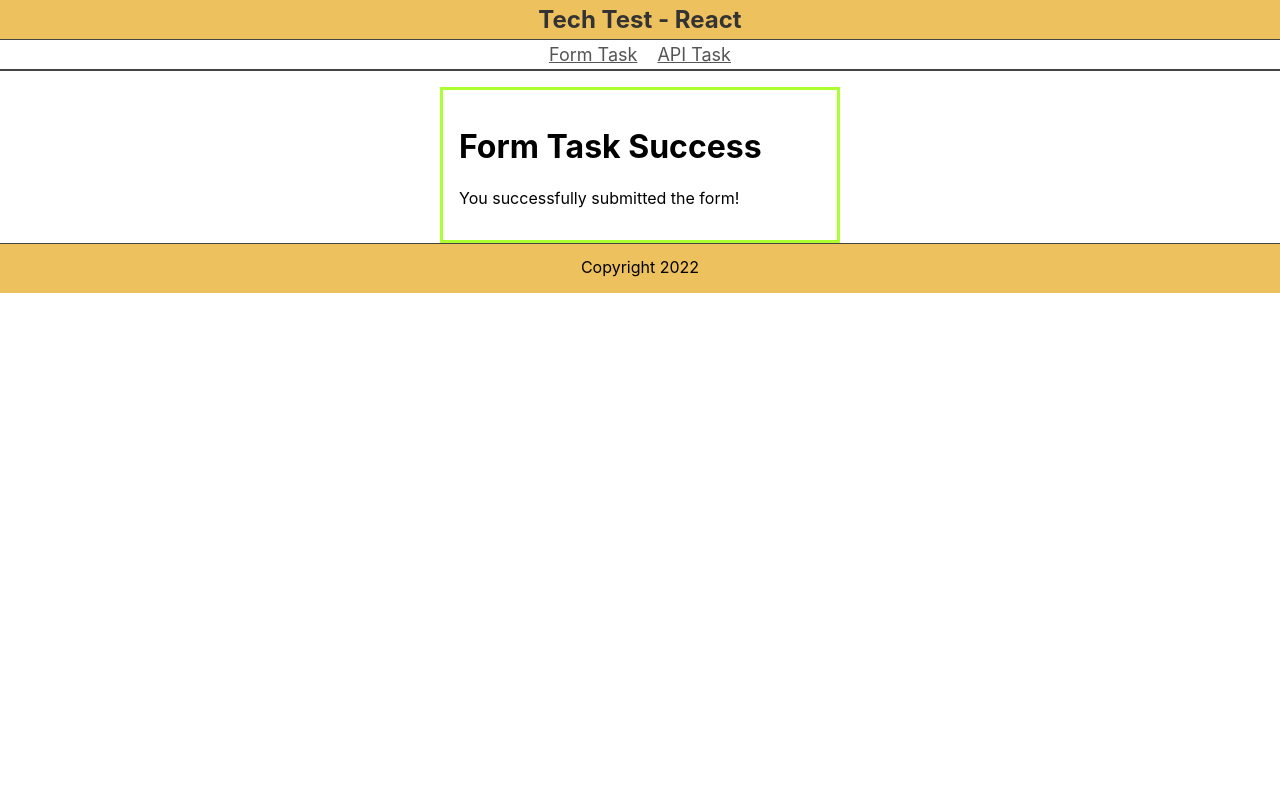
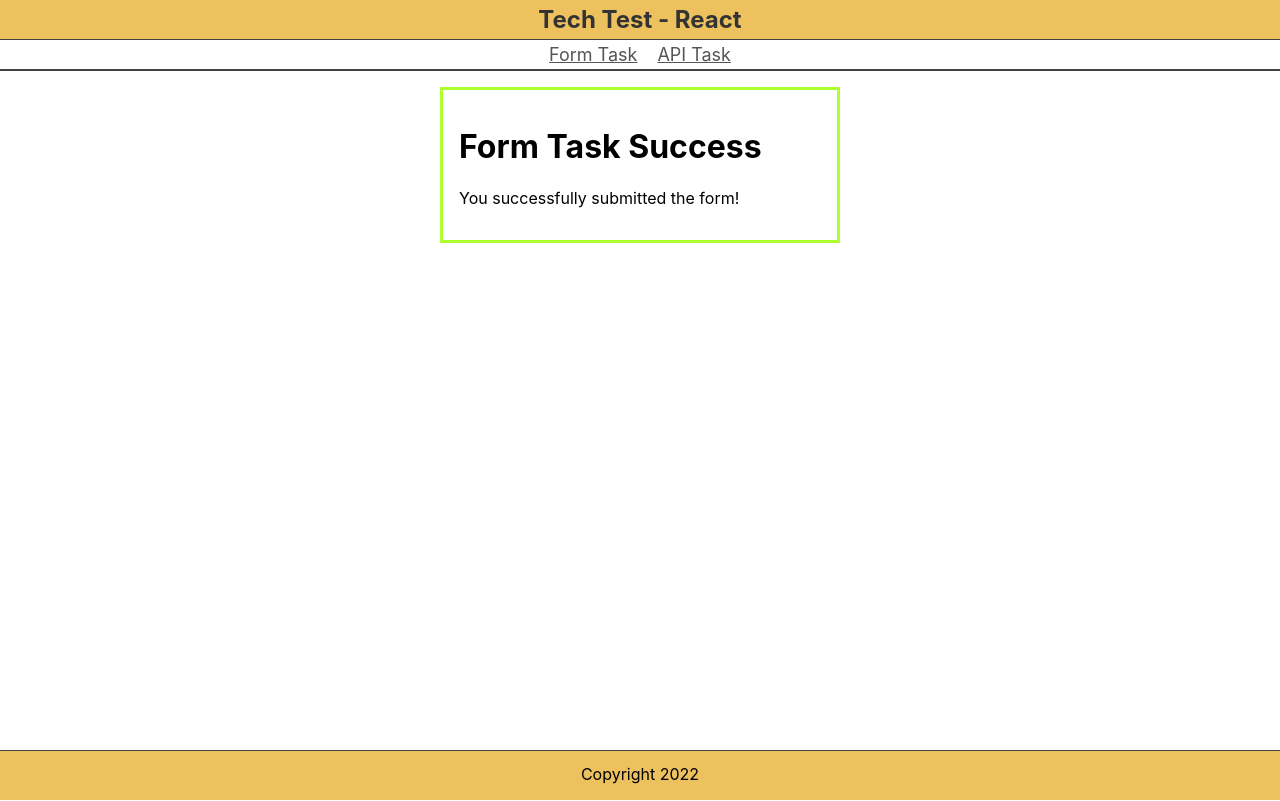
Before and after one commit to the-adventure-people/TechTest.React, a React (Create React App) app: page /form-task/success in a window 1280 px wide. Built offline with nearby package versions, Linux system fonts and the light colour scheme.

Commit message:
minor style updates

```diff
--- a/src/pages/ApiTask/ApiTask.module.scss
+++ b/src/pages/ApiTask/ApiTask.module.scss
@@ -14,6 +14,9 @@
         padding: 2rem 0 5rem;
         @media screen and (max-width: 768px) {
             grid-template-columns: repeat(2, 1fr);
+        }
+        @media screen and (max-width: 500px) {
+            grid-template-columns: 1fr;
         }
 
     }
--- a/src/pages/FormTask/FormTask.module.scss
+++ b/src/pages/FormTask/FormTask.module.scss
@@ -1,4 +1,6 @@
 .formTask {
+    min-height: 85vh;
+    overflow: hidden;
     .content {
         margin: 0 20px;
     }
--- a/src/pages/FormTaskSuccess/FormTaskSuccess.module.scss
+++ b/src/pages/FormTaskSuccess/FormTaskSuccess.module.scss
@@ -1,4 +1,6 @@
 .formTaskSuccess {
+    min-height: 85vh;
+    overflow: hidden;
     .content {
         border: 3px solid greenyellow;
         width: 25rem;
--- a/src/pages/Homepage/Homepage.module.scss
+++ b/src/pages/Homepage/Homepage.module.scss
@@ -1,4 +1,6 @@
 .homepage {
+    min-height: 85vh;
+    overflow: hidden;
     .content {
         padding: 0 20px;
     }
```
